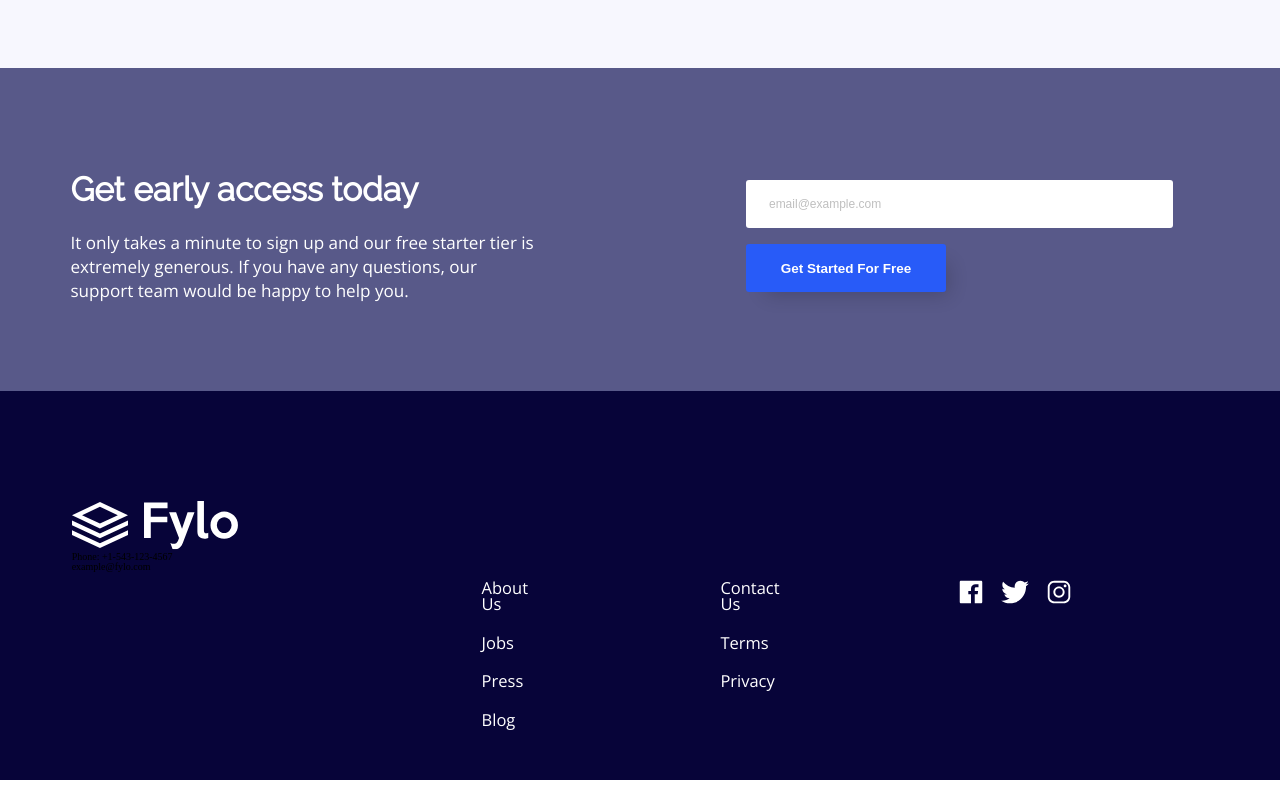
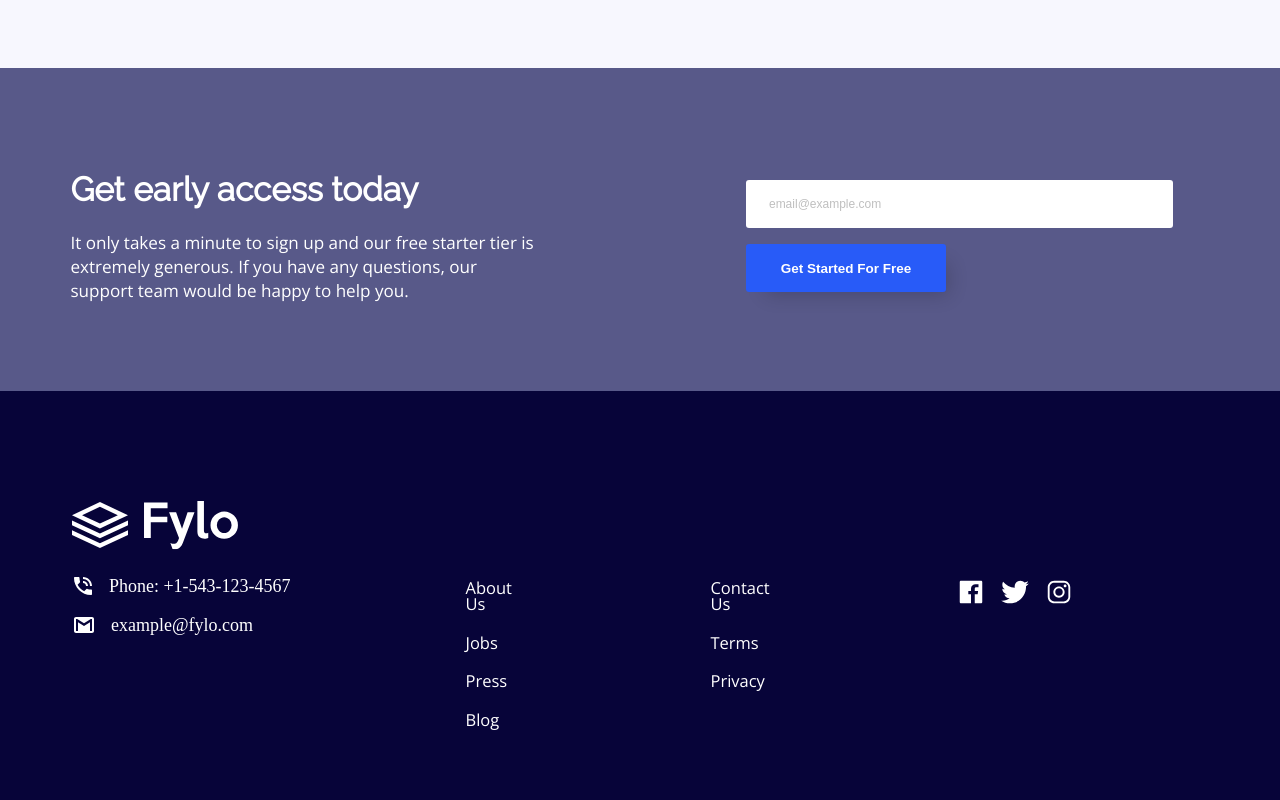
Before and after one commit to nwthomas/fylo-landing-page, a plain HTML site: page index.html in a window 1280 px wide. Shown: the part 1513-2313 px from the top of the page. Drawn offline with nearby package versions, Linux system fonts and the light colour scheme.

Commit message:
Finish desktop layout of index.html

```diff
--- a/index.html
+++ b/index.html
@@ -155,8 +155,14 @@
               </svg>
             </div>
             <address>
-              Phone: +1-543-123-4567<br />
-              example@fylo.com
+              <div>
+                <img src="./image/icon-phone.svg" alt="Phone" />Phone:
+                +1-543-123-4567
+              </div>
+              <div>
+                <img src="./image/icon-email.svg" alt="Email" />
+                example@fylo.com<br />
+              </div>
             </address>
           </div>
           <div class="footer-links-one">
--- a/less/footer.less
+++ b/less/footer.less
@@ -1,22 +1,31 @@
 footer {
-  padding: 110px 15% 30px 5.6%;
+  padding: 110px 15% 50px 5.6%;
   background: @footer-bg;
   width: 100%;
   .center(row, flex-start, flex-start, nowrap);
 
   .footer-contact {
-    a {
-      width: 100%;
+    color: white;
+    width: 39%;
 
-      svg {
-        fill: white;
+    address {
+      margin-top: 25px;
+      margin-left: 2px;
+
+      div {
+        .center(row, flex-start, center, nowrap);
+        font-size: 1.8rem;
+        margin-bottom: 21px;
+
+        img {
+          margin-right: 4.4%;
+        }
       }
     }
   }
 
   .footer-links-one {
     .center(column, flex-start, flex-start, nowrap);
-    margin-left: 24%;
     margin-top: 79px;
 
     a {
@@ -31,7 +40,7 @@ footer {
 
   .footer-links-two {
     .center(column, flex-start, flex-start, nowrap);
-    margin-left: 17.5%;
+    margin-left: 17.2%;
     margin-top: 79px;
 
     a {
@@ -45,8 +54,8 @@ footer {
   }
 
   .social-links {
-    margin-left: 16.1%;
     margin-top: 76px;
+    margin-left: 16%;
     display: inline-block;
     .center(row, flex-start, flex-start, nowrap);
 
```
Also changed, not shown: css/index.css.
